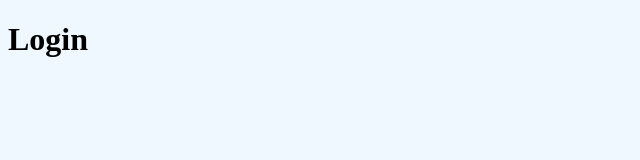
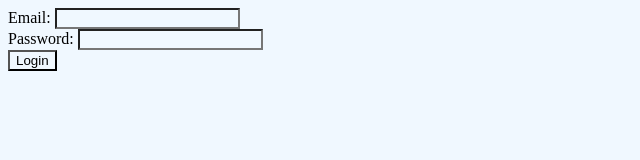
Before and after one commit to ankushduacodes/simple-login-system-NodeJs, a website: page public/login.html in a window 1280 px wide. Shown: the whole page, without its empty margins (0-640 px from the left). Drawn offline with Linux system fonts and the light colour scheme; files that its build step writes are made by us from their sources.

Commit message:
added login input form

```diff
--- a/public/login.html
+++ b/public/login.html
@@ -8,7 +8,15 @@
     </head>
     <body>
         <div>
-            <h1>Login</h1>
+            <form>
+                <label for="uEmail">Email: </label>
+                <input type="email" id="uEmail">
+                <br>
+                <label for="uPass">Password: </label>
+                <input type="password", id="uPass">
+                <br>
+                <button type="submit">Login</button>
+            </form>
         </div>
     </body>
 </html>
```
